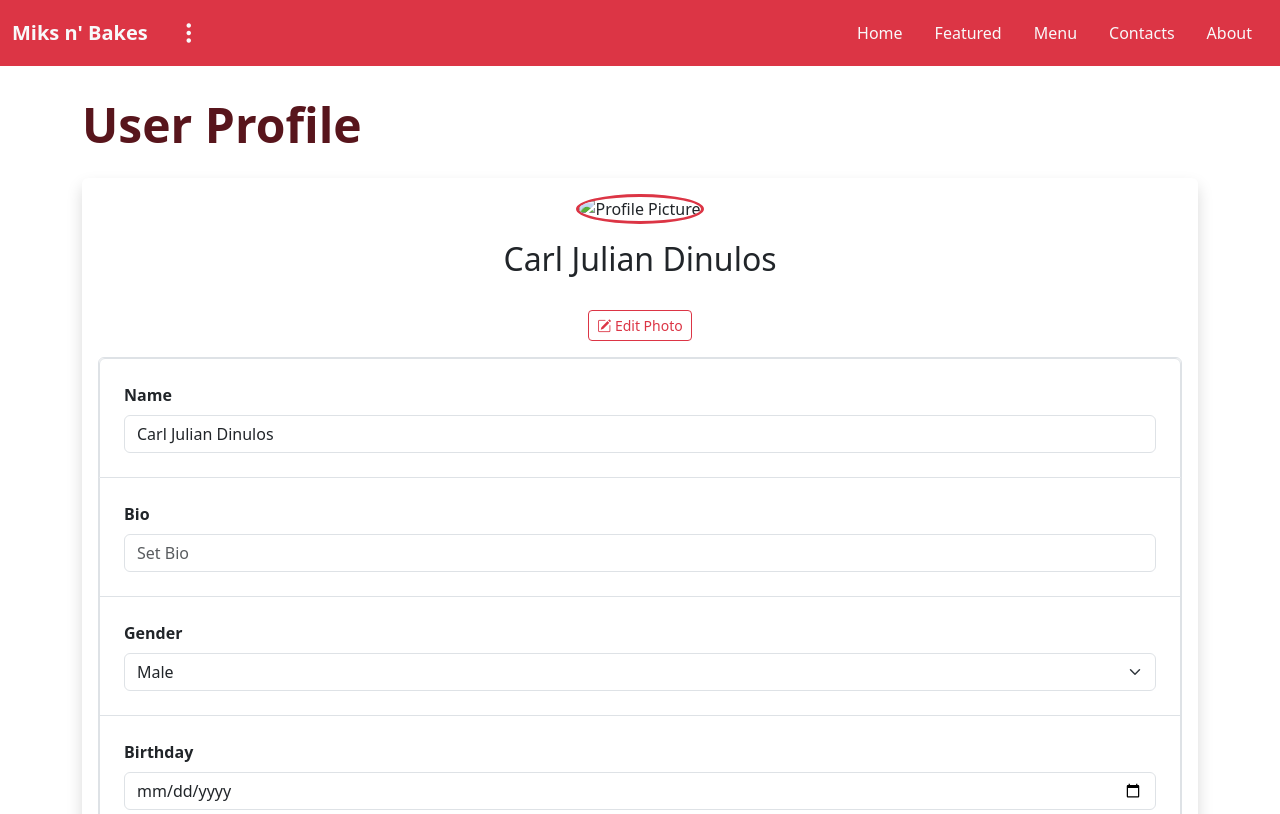
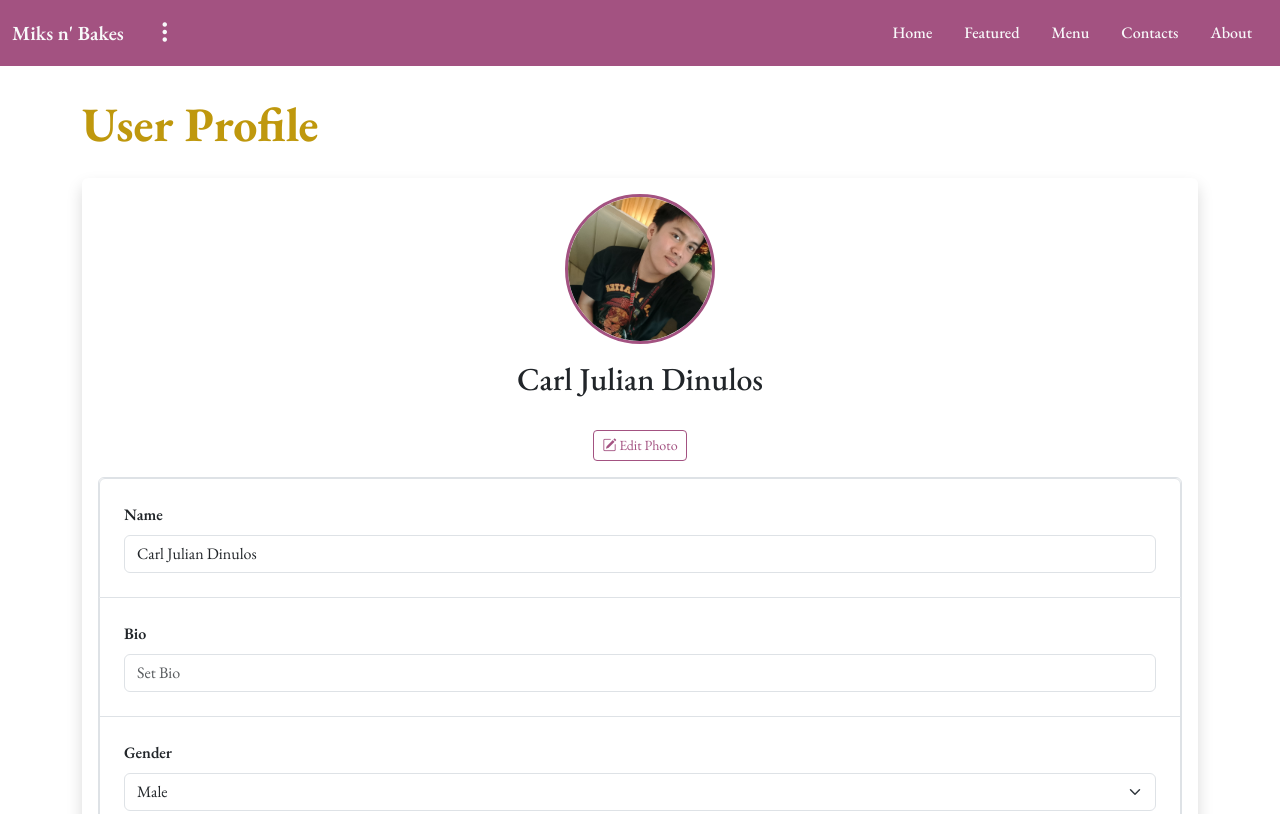
Before and after one commit to jctuiza/miksnbakes, a plain HTML site: page pages/user-profile.html in a window 1280 px wide. Shown: the top 814 px of the page. Drawn offline with nearby package versions, Linux system fonts and the light colour scheme; the site is published under a folder, as on GitHub Pages, so addresses that start at the root find nothing; a web font is replaced by a local one.

Commit message:
Update user-profile.html

```diff
--- a/pages/user-profile.html
+++ b/pages/user-profile.html
@@ -7,10 +7,10 @@
     <link href="https://cdn.jsdelivr.net/npm/bootstrap@5.3.8/dist/css/bootstrap.min.css" rel="stylesheet"
         integrity="sha384-sRIl4kxILFvY47J16cr9ZwB07vP4J8+LH7qKQnuqkuIAvNWLzeN8tE5YBujZqJLB" crossorigin="anonymous">
     <link rel="stylesheet" href="https://cdn.jsdelivr.net/npm/bootstrap-icons@1.13.1/font/bootstrap-icons.min.css">
-    <link rel="stylesheet" href="/styles.css">
-    <script src="/script.js"></script>
+    <link rel="stylesheet" href="../styles.css">
+    <script src="../script.js"></script>
     <title>Miks N' Bakes</title>
-    <link rel="icon" type="image/x-icon" href="/assets/logo.svg">
+    <link rel="icon" type="image/x-icon" href="../assets/logo.svg">
 </head>
 
 <body>
@@ -26,11 +26,11 @@
 
                 <ul class="dropdown-menu dropdown-menu-end bg-danger" aria-labelledby="dropdownIcons">
 
-                    <a href="/pages/cart.html" class="dropdown-item text-light">
+                    <a href="cart.html" class="dropdown-item text-light">
                         <i class="bi bi-cart3 me-2"></i> Cart
                     </a>
 
-                    <a href="/pages/user-profile.html" class="dropdown-item text-light">
+                    <a href="user-profile.html" class="dropdown-item text-light">
                         <i class="bi bi-person-circle me-2"></i> Profile
                     </a>
 
@@ -55,19 +55,19 @@
                 <div class="offcanvas-body">
                     <ul class="navbar-nav ms-auto fw-medium">
                         <button type="button" class="btn btn-link nav-link" data-bs-dismiss="offcanvas">
-                            <a href="/index.html#home" class="text-light text-decoration-none p-2">Home</a>
+                            <a href="../index.html#home" class="text-light text-decoration-none p-2">Home</a>
                         </button>
                         <button type="button" class="btn btn-link nav-link" data-bs-dismiss="offcanvas">
-                            <a href="/index.html#featured" class="text-light text-decoration-none p-2">Featured</a>
+                            <a href="../index.html#featured" class="text-light text-decoration-none p-2">Featured</a>
                         </button>
                         <button type="button" class="btn btn-link nav-link" data-bs-dismiss="offcanvas">
-                            <a href="/pages/menu.html" class="text-light text-decoration-none p-2">Menu</a>
+                            <a href="menu.html" class="text-light text-decoration-none p-2">Menu</a>
                         </button>
                         <button type="button" class="btn btn-link nav-link" data-bs-dismiss="offcanvas">
-                            <a href="/index.html#contacts" class="text-light text-decoration-none p-2">Contacts</a>
+                            <a href="../index.html#contacts" class="text-light text-decoration-none p-2">Contacts</a>
                         </button>
                         <button type="button" class="btn btn-link nav-link" data-bs-dismiss="offcanvas">
-                            <a href="/pages/about.html" class="text-light text-decoration-none p-2">About</a>
+                            <a href="about.html" class="text-light text-decoration-none p-2">About</a>
                         </button>
                     </ul>
                 </div>
@@ -84,7 +84,7 @@
 
                     <div class="text-center mb-3">
                         <div class="text-center mb-4">
-                            <img src="/assets/beastcoders/pogi.jpg" alt="Profile Picture"
+                            <img src="../assets/beastcoders/pogi.jpg" alt="Profile Picture"
                                 class="rounded-circle img-fluid border border-danger border-3"
                                 style="width: 150px; height: 150px; object-fit: cover;">
 
@@ -185,7 +185,7 @@
                                 </div>
 
                                 <div class="modal-footer justify-content-center">
-                                    <a href="/index.html" class="btn btn-danger">OK</a>
+                                    <a href="../index.html" class="btn btn-danger">OK</a>
                                 </div>
                             </div>
                         </div>
```
